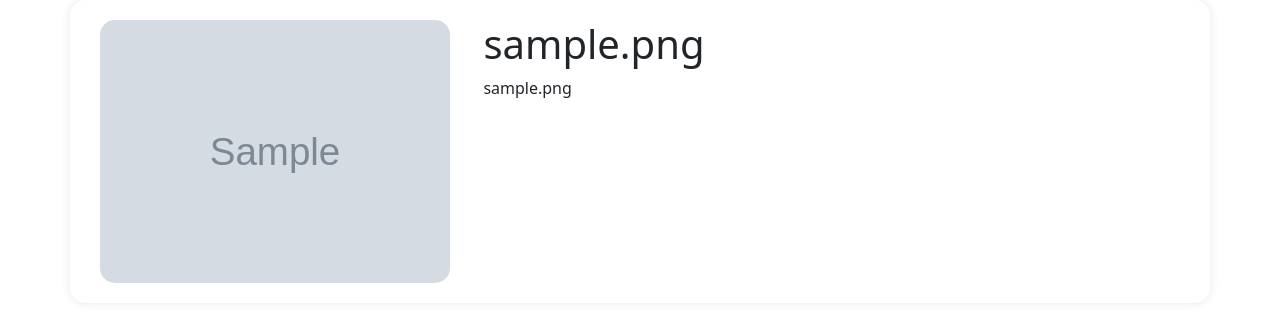
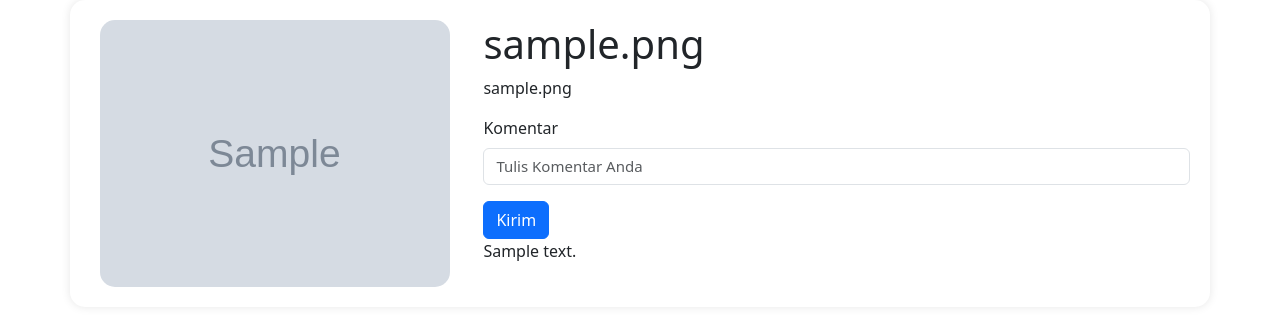
Before and after one commit to nashrilanam/sourcepicture, a CodeIgniter 4 app: template app/Views/user/post.php in a window 1280 px wide. Shown: the part 72-398 px from the top of the page. Run offline with PHP 8.4 and a stand-in for CodeIgniter, Linux system fonts and the light colour scheme; the template is opened without the code that fills it: most values are stand-ins (such as "Sample title", 1, 10 or a date in 2020); grey boxes marked "Sample" are stand-in pictures; some libraries are stand-ins or nearby versions.

Commit message:
menambahkan komentar

```diff
--- a/app/Config/Routes.php
+++ b/app/Config/Routes.php
@@ -23,3 +23,4 @@ $routes->post('/editprofile/save', 'Start::editprofilesave');
 $routes->get('/profile', 'Start::profile');
 $routes->get('/post/(:num)', 'Start::post/$1');
 $routes->get('user/album', 'Start::album');
+$routes->post('/komentar/save/(:num)', 'Start::komentarsave/$1');
--- a/app/Views/user/post.php
+++ b/app/Views/user/post.php
@@ -44,11 +44,20 @@
                     <div class="container">
                         <h1><?= $foto['judul_foto'] ?></h1>
                         <p><?= $foto['deskripsi_foto'] ?></p>
+                        <div class="mb-4">
+                            <form action="/komentar/save/<?= $foto['id_foto']; ?>" method="post">
+                                <label for="exampleInputEmail1" class="form-label">Komentar</label>
+                                <input autocomplete="off" type="text" name="isi_komentar" id="komentar" class="form-control" placeholder="Tulis Komentar Anda" style="font-size: 15px">
+                                <button class="mt-3 btn btn-primary" type="submit">Kirim</button>
+                            </form>
+                            <?php foreach ($komentar as $k) : ?>
+                                <p><?= $k['isi_komentar'] ?></p>
+                            <?php endforeach; ?>
+                        </div>
                     </div>
                 </div>
             </div>
         </div>
-    </div>
 </body>
 
 </html>
```
Also changed, not shown: app/Controllers/Start.php (+24 -2 lines), app/Models/KomentarModel.php (+8 -0 lines), app/Views/user/album.php (+13 -1 lines).
